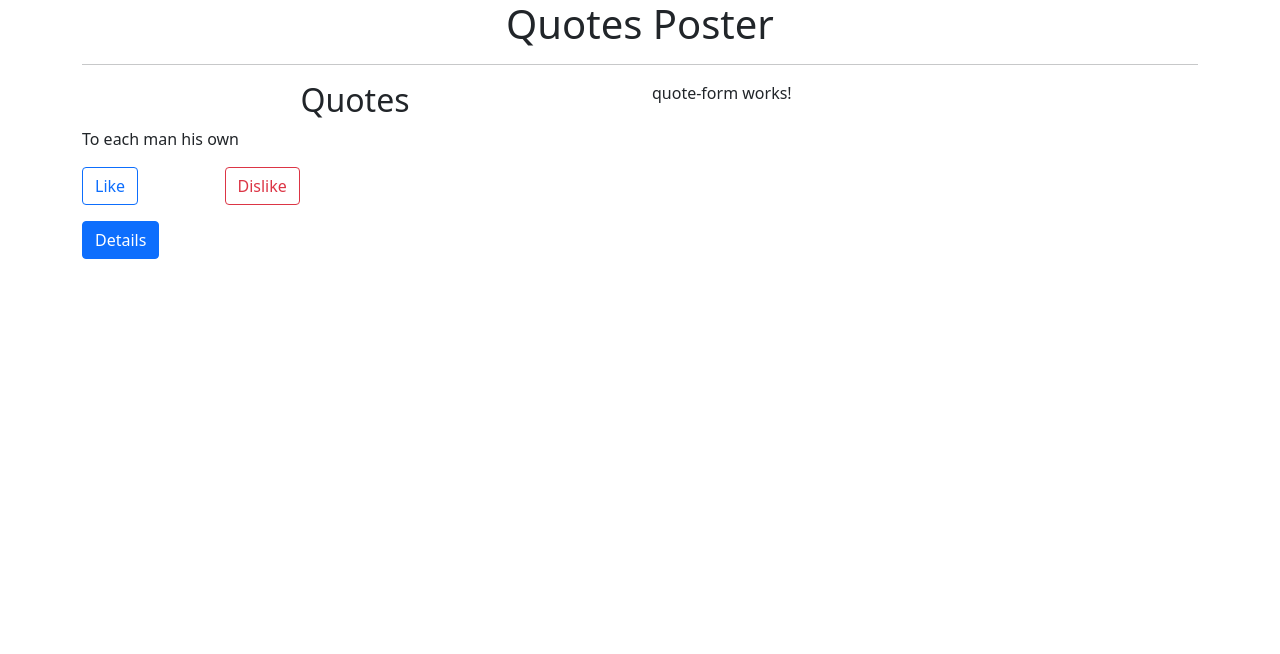
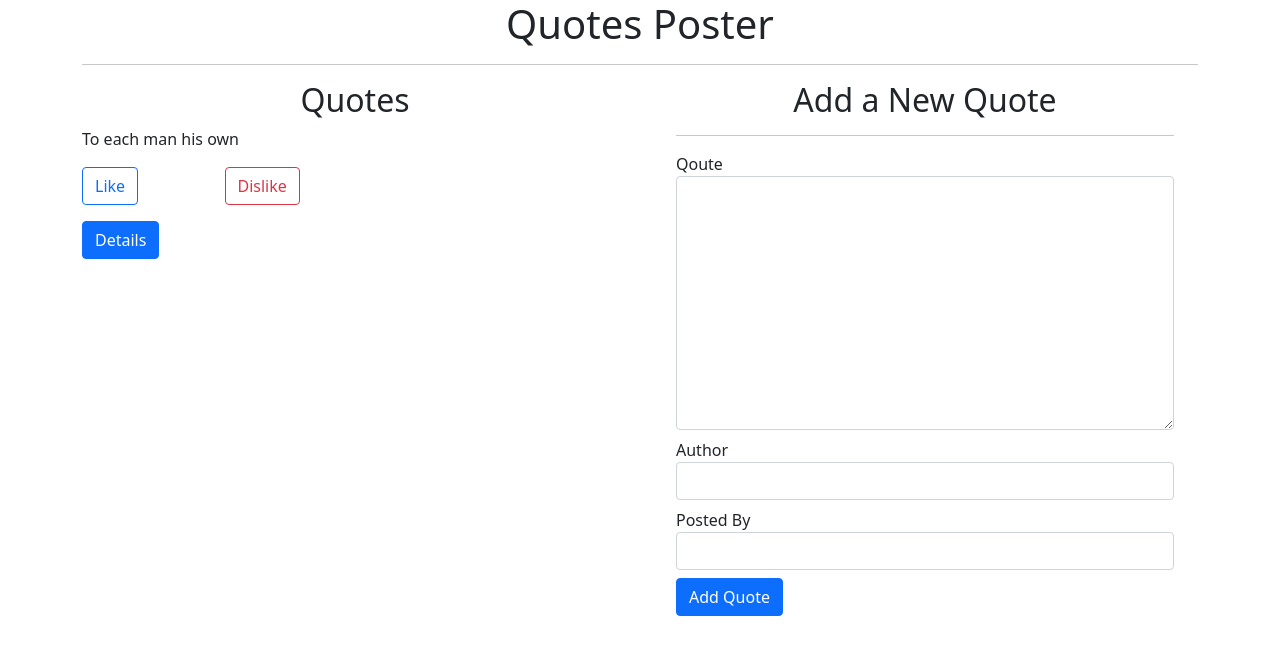
Before and after one commit to FidelisMomanyi/Quotes, an Angular app: page / in a window 1280 px wide. Shown: the top 654 px of the page. Built offline with nearby package versions, Linux system fonts and the light colour scheme.

Commit message:
added quotes form

```diff
--- a/src/app/app.module.ts
+++ b/src/app/app.module.ts
@@ -1,5 +1,6 @@
 import { NgModule } from '@angular/core';
 import { BrowserModule } from '@angular/platform-browser';
+import { FormsModule } from '@angular/forms';
 
 import { AppRoutingModule } from './app-routing.module';
 import { AppComponent } from './app.component';
@@ -16,7 +17,8 @@ import { QuoteFormComponent } from './quote-form/quote-form.component';
   ],
   imports: [
     BrowserModule,
-    AppRoutingModule
+    AppRoutingModule,
+    FormsModule
   ],
   providers: [],
   bootstrap: [AppComponent]
--- a/src/app/quote-form/quote-form.component.html
+++ b/src/app/quote-form/quote-form.component.html
@@ -1 +1,34 @@
-<p>quote-form works!</p>
+<div class="container-fluid">
+  <h2 class="text-center">Add a New Quote</h2>
+  <hr>
+  <form #quoteForm="ngForm" (ngSubmit)="submitQuote()">
+    <div class="form-group">
+      <label for="quote">Qoute</label>
+      <textarea name="quote" id="quote" cols="30" rows="10" class="form-control" [(ngModel)]="newQuote.quote" #quote="ngModel" required></textarea>
+
+      <div [hidden]="quote.valid || quote.pristine" class="text-danger mt-2">
+        <p>Quote cannot be empty*</p>
+      </div>
+    </div>
+
+    <div class="form-group mt-2">
+      <label for="author">Author</label>
+      <input type="text" name="author" class="form-control" id="author" [(ngModel)]="newQuote.author" #author="ngModel" required>
+
+      <div [hidden]="author.valid || author.pristine" class="text-danger mt-2">
+        <p>Author cannot be empty*</p>
+      </div>
+    </div>
+
+    <div class="form-group mt-2">
+      <label for="postedBy">Posted By</label>
+      <input type="text" name="postedBy" class="form-control" id="postedBy" [(ngModel)]="newQuote.postedBy" #postedBy="ngModel" required>
+
+      <div [hidden]="postedBy.valid || postedBy.pristine" class="text-danger mt-2">
+        <p>Cannot be empty*</p>
+      </div>
+    </div>
+
+    <button type="submit" class="btn btn-primary mt-2">Add Quote</button>
+  </form>
+</div>
--- a/src/app/quote-form/quote-form.component.ts
+++ b/src/app/quote-form/quote-form.component.ts
@@ -11,6 +11,10 @@ export class QuoteFormComponent implements OnInit {
   newQuote = new Quote(0, "", "", "", 0, 0, new Date());
   @Output() addQuote = new EventEmitter<Quote>();
 
+  submitQuote(){
+    this.addQuote.emit(this.newQuote);
+  }
+
   constructor() { }
 
   ngOnInit(): void {
--- a/src/app/quote/quote.component.html
+++ b/src/app/quote/quote.component.html
@@ -31,7 +31,7 @@
     </div>
 
     <div class="col-md-6">
-      <app-quote-form></app-quote-form>
+      <app-quote-form (addQuote)="addNewQuote($event)"></app-quote-form>
     </div>
   </div>
 </div>
--- a/src/app/quote/quote.component.ts
+++ b/src/app/quote/quote.component.ts
@@ -23,6 +23,12 @@ export class QuoteComponent implements OnInit {
     this.quotes[index].downvotes += 1;
   }
 
+  addNewQuote(quote: Quote) {
+    let quoteLength = this.quotes.length;
+    quote.id = quoteLength + 1;
+    this.quotes.push(quote);
+  }
+
   constructor() { }
 
   ngOnInit(): void {
```
